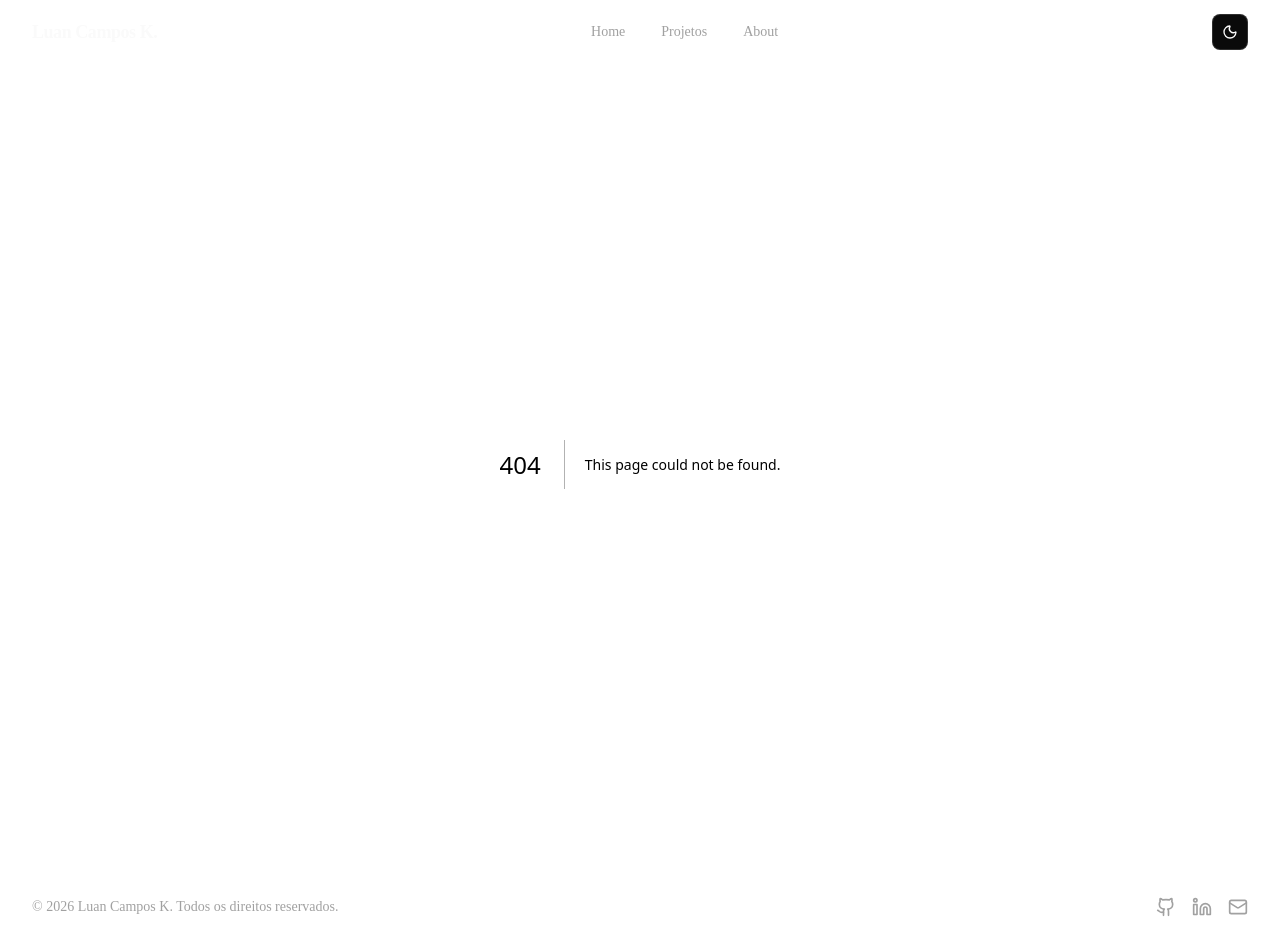
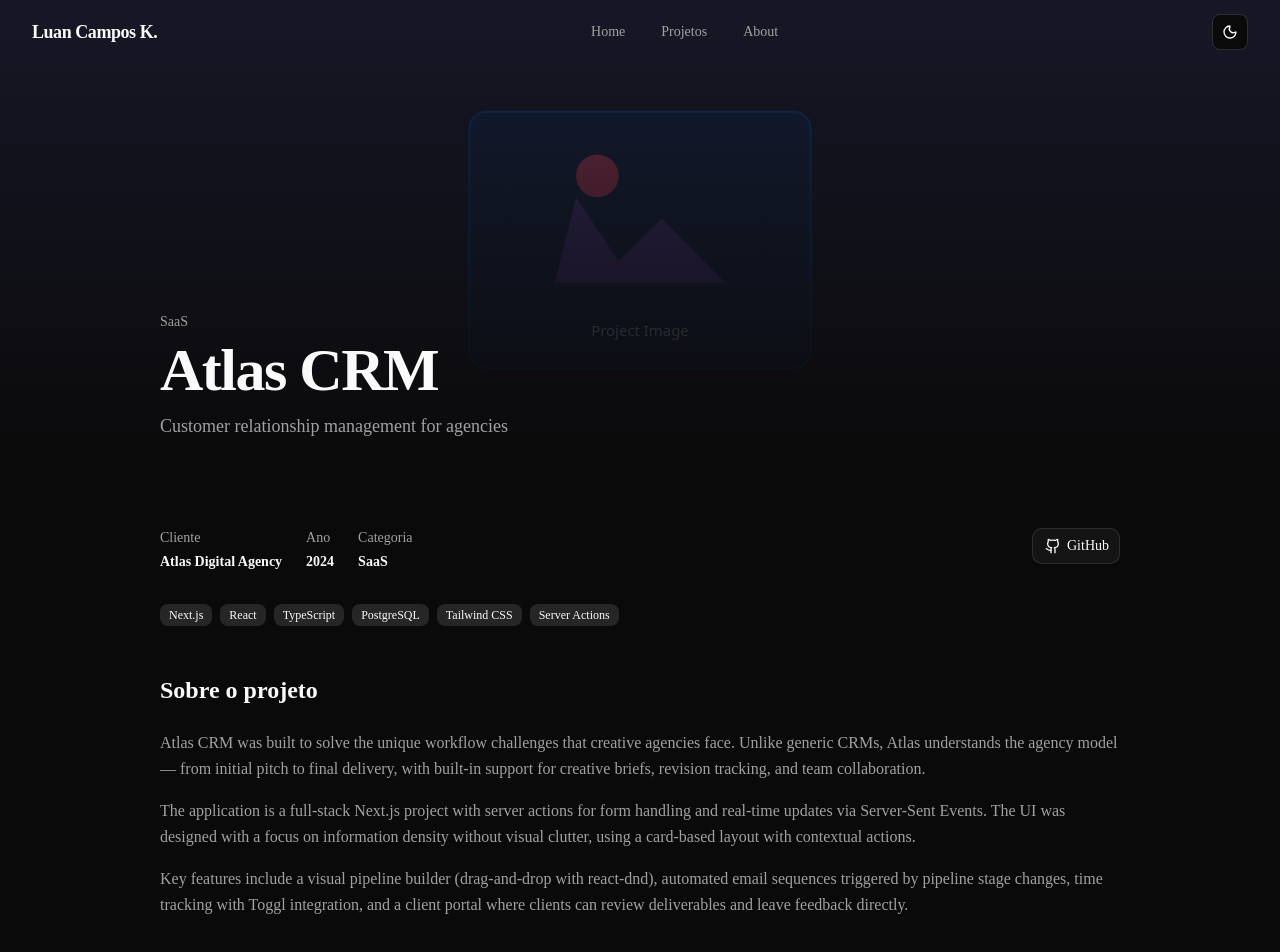
Before and after one commit to luancamposck/portfolio, a Next.js app: page /projects/atlas-crm in a window 1280 px wide. Before the commit this address had no page. Shown: the top 952 px of the page. Built offline with nearby package versions, Linux system fonts and the light colour scheme.

Commit message:
feat: US-023 - Project detail page — Layout, metadata, and loading

```diff
--- /dev/null
+++ b/src/app/projects/[slug]/loading.tsx
@@ -0,0 +1,57 @@
+import { Skeleton } from "@/shared/components/ui/skeleton"
+
+export default function ProjectDetailLoading() {
+	return (
+		<div>
+			{/* Hero skeleton */}
+			<div className="relative -mt-16 h-[50vh] min-h-[400px] w-full sm:h-[60vh]">
+				<Skeleton className="h-full w-full rounded-none" />
+				<div className="absolute inset-x-0 bottom-0 pb-10 pt-16">
+					<div className="mx-auto max-w-5xl px-4 sm:px-6 lg:px-8">
+						<Skeleton className="h-4 w-20" />
+						<Skeleton className="mt-3 h-12 w-80 sm:h-14 sm:w-[480px]" />
+						<Skeleton className="mt-4 h-6 w-64" />
+					</div>
+				</div>
+			</div>
+
+			{/* Info skeleton */}
+			<div className="mx-auto max-w-5xl px-4 py-12 sm:px-6 lg:px-8">
+				<div className="flex flex-col gap-8 md:flex-row md:items-start md:justify-between">
+					<div className="flex gap-6">
+						{Array.from({ length: 3 }).map((_, i) => (
+							// biome-ignore lint: static skeleton items
+							<div key={i}>
+								<Skeleton className="h-4 w-16" />
+								<Skeleton className="mt-2 h-5 w-24" />
+							</div>
+						))}
+					</div>
+					<div className="flex gap-3">
+						<Skeleton className="h-9 w-28" />
+						<Skeleton className="h-9 w-24" />
+					</div>
+				</div>
+
+				<div className="mt-8 flex gap-2">
+					{Array.from({ length: 5 }).map((_, i) => (
+						// biome-ignore lint: static skeleton items
+						<Skeleton key={i} className="h-6 w-20 rounded-md" />
+					))}
+				</div>
+
+				<div className="mt-12">
+					<Skeleton className="h-8 w-48" />
+					<div className="mt-6 space-y-4">
+						<Skeleton className="h-4 w-full" />
+						<Skeleton className="h-4 w-full" />
+						<Skeleton className="h-4 w-3/4" />
+						<Skeleton className="mt-6 h-4 w-full" />
+						<Skeleton className="h-4 w-full" />
+						<Skeleton className="h-4 w-5/6" />
+					</div>
+				</div>
+			</div>
+		</div>
+	)
+}
--- /dev/null
+++ b/src/app/projects/[slug]/page.tsx
@@ -0,0 +1,124 @@
+import { ExternalLink, Github } from "lucide-react"
+import type { Metadata } from "next"
+import Image from "next/image"
+import Link from "next/link"
+import { notFound } from "next/navigation"
+import { getProjectBySlug, projects } from "@/data/projects"
+import { Badge } from "@/shared/components/ui/badge"
+import { buttonVariants } from "@/shared/components/ui/button"
+
+type Props = {
+	params: Promise<{ slug: string }>
+}
+
+export async function generateStaticParams() {
+	return projects.map((project) => ({
+		slug: project.slug
+	}))
+}
+
+export async function generateMetadata({ params }: Props): Promise<Metadata> {
+	const { slug } = await params
+	const project = getProjectBySlug(slug)
+
+	if (!project) {
+		return { title: "Projeto não encontrado" }
+	}
+
+	return {
+		title: project.title,
+		description: project.description,
+		openGraph: {
+			title: project.title,
+			description: project.description,
+			images: [{ url: project.coverImage, width: 1200, height: 630, alt: project.title }]
+		}
+	}
+}
+
+export default async function ProjectDetailPage({ params }: Props) {
+	const { slug } = await params
+	const project = getProjectBySlug(slug)
+
+	if (!project) {
+		notFound()
+	}
+
+	return (
+		<article>
+			{/* Hero: full-width cover image with title overlay */}
+			<div className="relative -mt-16 h-[50vh] min-h-[400px] w-full sm:h-[60vh]">
+				<Image src={project.coverImage} alt={project.title} fill className="object-cover" priority sizes="100vw" />
+				<div className="absolute inset-0 bg-gradient-to-t from-background via-background/60 to-background/20" />
+				<div className="absolute inset-x-0 bottom-0 pb-10 pt-16">
+					<div className="mx-auto max-w-5xl px-4 sm:px-6 lg:px-8">
+						<p className="text-sm font-medium text-muted-foreground">{project.category}</p>
+						<h1 className="mt-2 text-4xl font-bold tracking-tight sm:text-5xl lg:text-6xl">{project.title}</h1>
+						<p className="mt-3 max-w-2xl text-lg text-muted-foreground">{project.subtitle}</p>
+					</div>
+				</div>
+			</div>
+
+			{/* Info section */}
+			<div className="mx-auto max-w-5xl px-4 py-12 sm:px-6 lg:px-8">
+				<div className="flex flex-col gap-8 md:flex-row md:items-start md:justify-between">
+					<div className="flex flex-wrap gap-6 text-sm">
+						<div>
+							<p className="font-medium text-muted-foreground">Cliente</p>
+							<p className="mt-1 font-semibold">{project.client}</p>
+						</div>
+						<div>
+							<p className="font-medium text-muted-foreground">Ano</p>
+							<p className="mt-1 font-semibold">{project.year}</p>
+						</div>
+						<div>
+							<p className="font-medium text-muted-foreground">Categoria</p>
+							<p className="mt-1 font-semibold">{project.category}</p>
+						</div>
+					</div>
+
+					<div className="flex gap-3">
+						{project.liveUrl && (
+							<a href={project.liveUrl} target="_blank" rel="noopener noreferrer" className={buttonVariants({ variant: "default", size: "lg" })}>
+								<ExternalLink data-icon="inline-start" />
+								Ver ao vivo
+							</a>
+						)}
+						{project.githubUrl && (
+							<a href={project.githubUrl} target="_blank" rel="noopener noreferrer" className={buttonVariants({ variant: "outline", size: "lg" })}>
+								<Github data-icon="inline-start" />
+								GitHub
+							</a>
+						)}
+					</div>
+				</div>
+
+				{/* Tags */}
+				<div className="mt-8 flex flex-wrap gap-2">
+					{project.tags.map((tag) => (
+						<Badge key={tag} variant="secondary">
+							{tag}
+						</Badge>
+					))}
+				</div>
+
+				{/* Long description */}
+				<div className="mt-12">
+					<h2 className="text-2xl font-bold">Sobre o projeto</h2>
+					<div className="mt-6 space-y-4 text-muted-foreground leading-relaxed">
+						{project.longDescription.split("\n\n").map((paragraph) => (
+							<p key={paragraph.slice(0, 40)}>{paragraph}</p>
+						))}
+					</div>
+				</div>
+
+				{/* Back link */}
+				<div className="mt-16">
+					<Link href="/projects" className={buttonVariants({ variant: "outline" })}>
+						&larr; Voltar aos projetos
+					</Link>
+				</div>
+			</div>
+		</article>
+	)
+}
```
